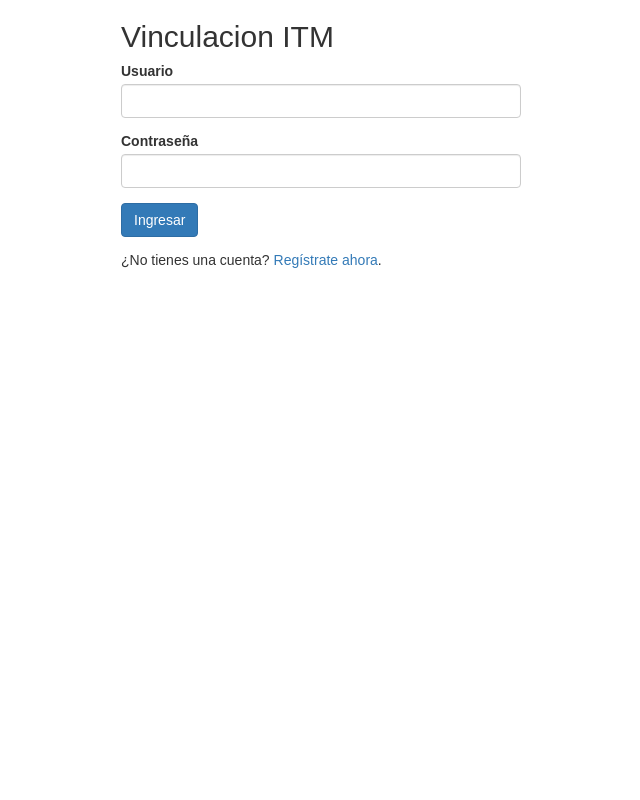
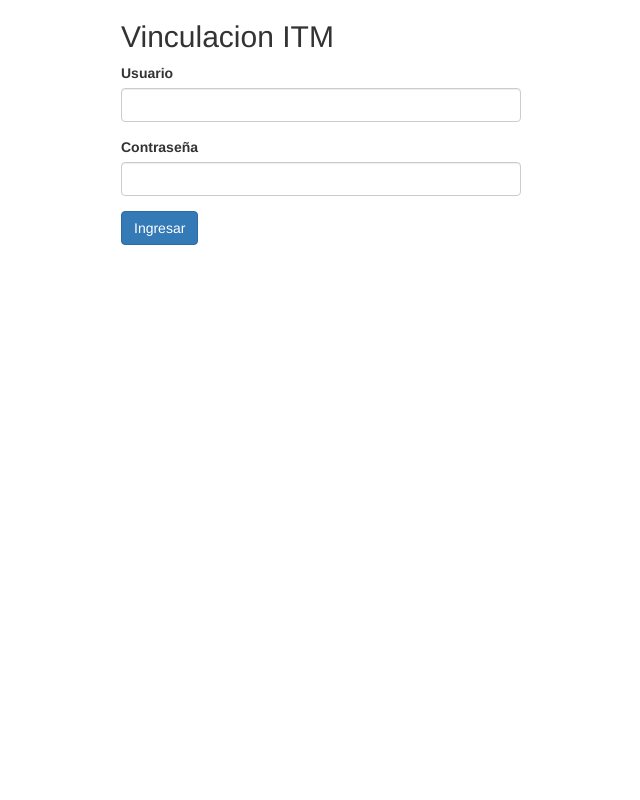
Before and after one commit to Kareem240/VinculacionITM, a PHP site: page /vinculacionitm/admin/index.php in a window 1280 px wide. Shown: the whole page, without its empty margins (291-931 px from the left). Run offline with PHP 8.4, Linux system fonts and the light colour scheme.

Commit message:
Ya no se puede registrar cualquiera

```diff
--- a/admin/css/style.css
+++ b/admin/css/style.css
@@ -3,4 +3,6 @@
     width: 400px;
     left: 40%;
     margin-left: -100px;
+    justify-content: center;
+    align-items: center;
  }
--- a/admin/index.php
+++ b/admin/index.php
@@ -1,4 +1,5 @@
 <link href="css/style.css" rel="stylesheet">
+<link href="../assets/img/vinculacion.svg" rel="icon">
 <?php
 // Initialize the session
 session_start();
@@ -95,13 +96,10 @@ if($_SERVER["REQUEST_METHOD"] == "POST"){
     <meta charset="UTF-8">
     <title>Admin Vinculacion</title>
     <link rel="stylesheet" href="https://maxcdn.bootstrapcdn.com/bootstrap/3.3.7/css/bootstrap.css">
-    <style type="text/css">
-        body{ font: 14px sans-serif; }
-        .wrapper{ width: 350px; padding: 20px; }
-    </style>
+    <link href="css/style.css" rel="stylesheet">
 </head>
 <body>
-    <div class="box">
+    <div class="box" >
         <h2>Vinculacion ITM</h2>
         <form action="<?php echo htmlspecialchars($_SERVER["PHP_SELF"]); ?>" method="post">
             <div class="form-group <?php echo (!empty($username_err)) ? 'has-error' : ''; ?>">
@@ -117,7 +115,6 @@ if($_SERVER["REQUEST_METHOD"] == "POST"){
             <div class="form-group">
                 <input type="submit" class="btn btn-primary" value="Ingresar">
             </div>
-            <p>¿No tienes una cuenta? <a href="vistas/register.php">Regístrate ahora</a>.</p>
         </form>
     </div>
 </body>
--- a/admin/vistas/head.php
+++ b/admin/vistas/head.php
@@ -22,7 +22,7 @@
                         <li class="nav-item mx-0 mx-lg-1"><a class="nav-link py-3 px-0 px-lg-3 rounded js-scroll-trigger" href="http://localhost/vinculacionitm/admin/vistas/ediDestacados.php">Destacados</a></li>
                         <li class="nav-item mx-0 mx-lg-1"><a class="nav-link py-3 px-0 px-lg-3 rounded js-scroll-trigger" href="http://localhost/vinculacionitm/admin/vistas/editReporte.php">Reportes</a>
                         <li class="nav-item mx-0 mx-lg-1"><a class="nav-link py-3 px-0 px-lg-3 rounded js-scroll-trigger" href="http://localhost/vinculacionitm/admin/vistas/editEstadistica.php">Estadisticas</a>
-                        <li class="nav-item mx-0 mx-lg-1"><a class="nav-link py-3 px-0 px-lg-3 rounded js-scroll-trigger" href="http://localhost/vinculacionitm/admin/vistas/editEncues.php">Encuestas</a>
+                        <li class="nav-item mx-0 mx-lg-1"><a class="nav-link py-3 px-0 px-lg-3 rounded js-scroll-trigger" href="http://localhost/vinculacionitm/admin/vistas/editEncues.php">Egresados</a>
                         <li class="nav-item mx-0 mx-lg-1"><a class="nav-link py-3 px-0 px-lg-3 rounded js-scroll-trigger" href="http://localhost/vinculacionitm/admin/includes/logout.php">Salir</a>
                         </li>
                     </ul>
--- a/vistas/encuestas.php
+++ b/vistas/encuestas.php
@@ -8,7 +8,10 @@
           <p>¿Eres egresado del ITM? Puedes participar en nuestra encuesta para mejorar la informacion de esta pagina, ademas si quieres conocer ofertas de empleo aqui lo puedes consultar.</p>
 
         </div>
-
+        <div class="row">
+          <div class="col-lg-15" data-aos="zoom-out" data-aos-delay="200">
+            <img src="assets/img/egresados.png" class="img-fluid" alt="">
+          </div>
 
         <?php
     $nom=[];
```
Also changed, not shown: assets/img/destacados/1.jpg (deleted), assets/img/destacados/team-2.jpg (deleted), assets/img/destacados/team-4.jpg (deleted), assets/img/destacados/testimonials-2.jpg (added), assets/img/egresados.png (added).
